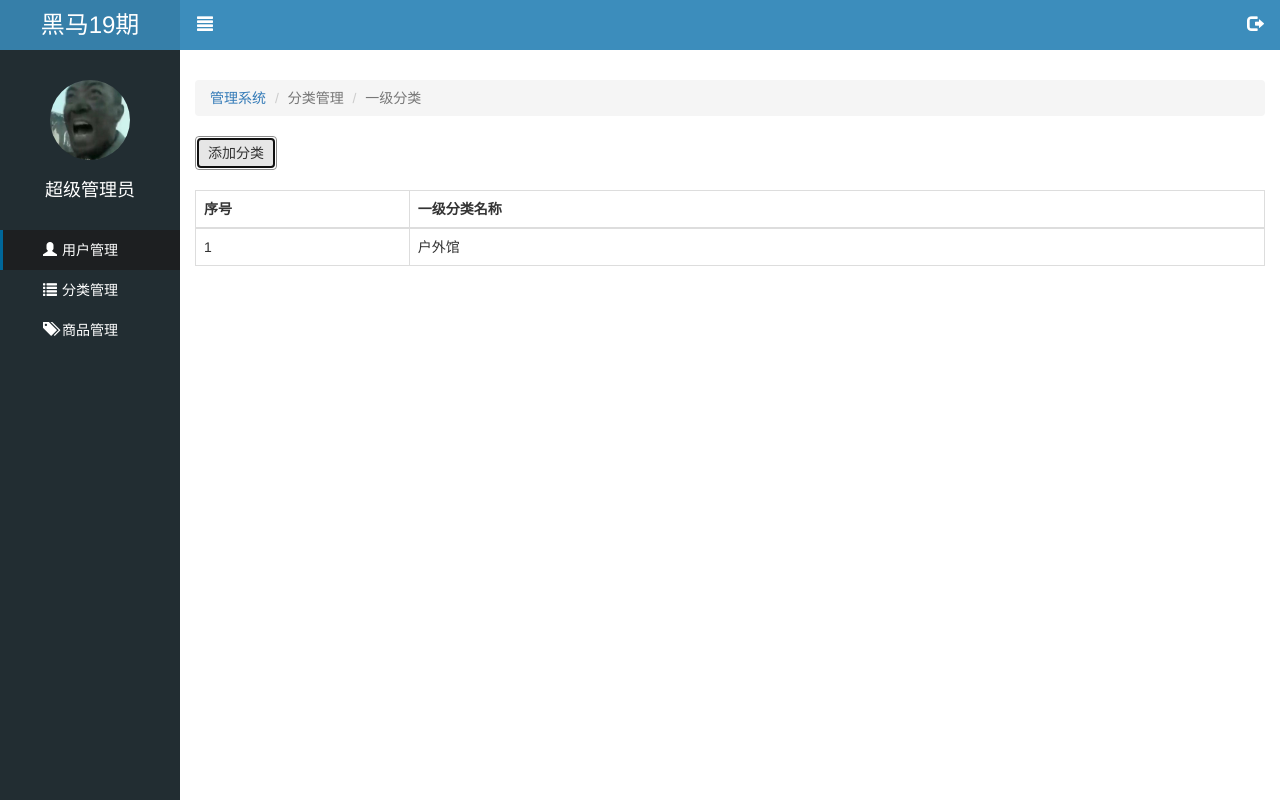
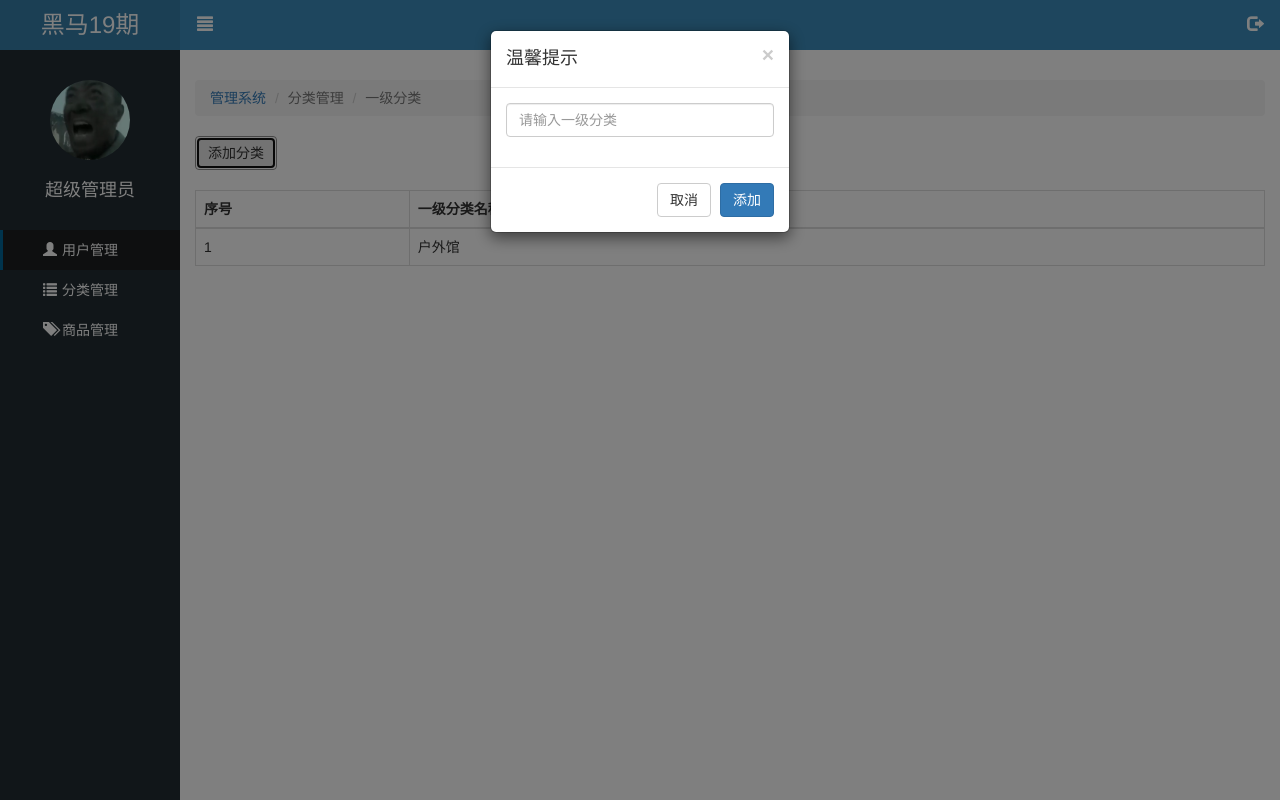
Before and after one commit to duanmuxing/letao, a website: page public/back/first.html in a window 1280 px wide. Both pictures are taken after a click on the button "添加分类". Drawn offline with Linux system fonts and the light colour scheme; no server answers.

Commit message:
大坑添加分类

```diff
--- a/public/back/first.html
+++ b/public/back/first.html
@@ -53,7 +53,7 @@
 			</ol>
 
 			<div class="lt_content">
-					<button class="btn btn-default mb_20">添加分类</button>
+					<button class="btn btn-default mb_20" id="addBtn">添加分类</button>
 					<table class="table table-bordered table-hover">
 						<thead>
 							<tr>
@@ -76,7 +76,7 @@
 		</div>
 	</div>
 	<!-- 添加分类模态框 -->
-	<div class="modal fade" id="userModal">
+	<div class="modal fade" id="addModal">
 	  <div class="modal-dialog modal-sm">
 	    <div class="modal-content">
 	      <div class="modal-header">
@@ -84,11 +84,15 @@
 	        <h4 class="modal-title">温馨提示</h4>
 	      </div>
 	      <div class="modal-body">
-	        <p class="red"><i class="glyphicon glyphicon-info-sign"></i>您确定要执行此操作吗吗？</p>
+	        <form id="form">
+	        	<div class="form-group">
+	        		<input type="text" class="form-control" placeholder="请输入一级分类" name="categoryName">
+	        	</div>
+	        </form>
 	      </div>
 	      <div class="modal-footer">
 	        <button type="button" class="btn btn-default" data-dismiss="modal">取消</button>
-	        <button type="button" class="btn btn-primary" id="submitBtn">确定</button>
+	        <button type="submit" class="btn btn-primary" form="form">添加</button>
 	      </div>
 	    </div>
 	  </div>
@@ -113,6 +117,14 @@
 	  </div>
 	</div>
 
+	<script type="text/html" id="userTp1">
+		{{ each rows v i }}
+			<tr>
+				<td>{{ (page-1)*size +(i+1) }}</td>
+				<td>{{ v.categoryName }}</td>
+			</tr>
+		{{ /each }}
+	</script>
 
 	<script src="lib/jquery/jquery.min.js"></script>
 	<script src="lib/bootstrap/js/bootstrap.min.js"></script>
@@ -122,5 +134,6 @@
 	<script src="lib/bootstrap-paginator/bootstrap-paginator.min.js"></script>
 	<script src="js/common.js"></script>
 	<script src="js/first.js"></script>
+
 </body>
 </html>
--- a/public/back/js/first.js
+++ b/public/back/js/first.js
@@ -12,8 +12,45 @@ $(function(){
 				pageSize:pageSize,
 			},
 			success:function(info){
-				console.log(info)
+				// console.log(info)
+				$(".lt_content tbody").html( template("userTp1",info) )
 			}
 		});
 	}
+
+	$("#addBtn").click(function(){
+		$("#addModal").modal("show");
+	});
+
+	$("#form").bootstrapValidator({
+		 // 配置图标
+	   	feedbackIcons: {
+	      valid: 'glyphicon glyphicon-ok',
+	      invalid: 'glyphicon glyphicon-remove',
+	      validating: 'glyphicon glyphicon-refresh'
+	    },
+	   	fields:{
+	   		categoryName:{
+	   			validators:{
+	   				notEmpty:{
+	   					message:"请输入一级分类名称"
+	   				}
+	   			}
+	   		}
+	   	}
+	});
+
+
+	$("#form").on("success.form.bv",function(e){
+	// e.preventDefault();
+		$.ajax({
+			type:"post",
+			url:'/category/addTopCategory',
+			data:$("#form").serialize(),
+			success:function(info){
+				console.log(111);
+
+			}
+		});
+	})
 });
```
